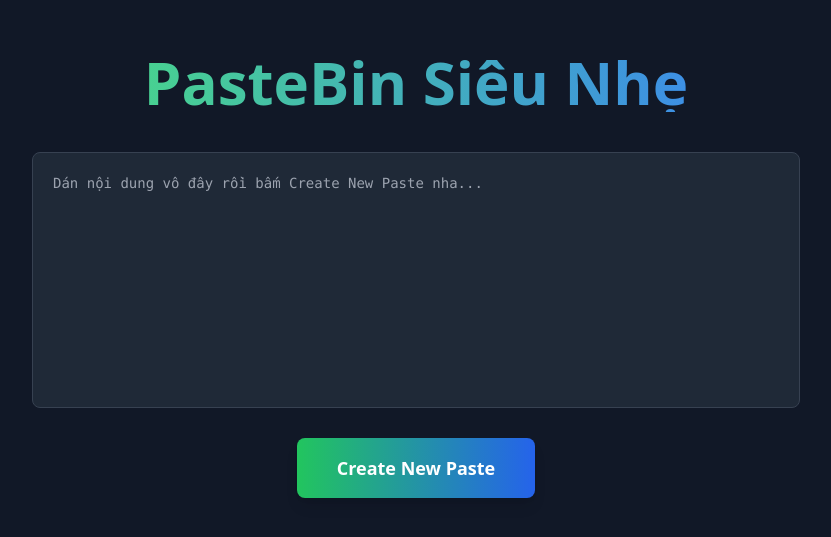
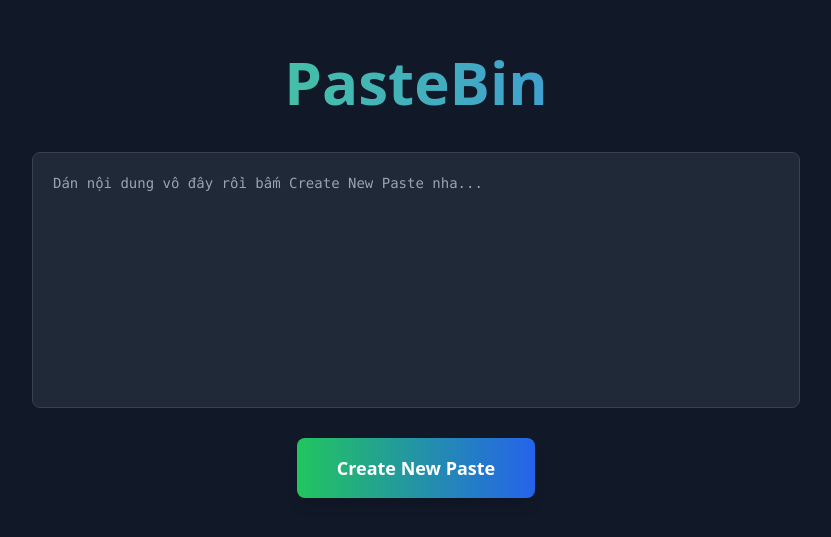
Before and after one commit to Hoanqson/my-pastebin, a Next.js app: page / in a window 1280 px wide. Shown: the part 125-662 px from the top of the page, without its empty margins (224-1055 px from the left). Built offline with nearby package versions, Linux system fonts and the light colour scheme.

Commit message:
Update page.js

```diff
--- a/app/page.js
+++ b/app/page.js
@@ -32,7 +32,7 @@
     <div className="min-h-screen flex items-center justify-center p-4 bg-gray-900">
       <div className="max-w-3xl w-full">
         <h1 className="text-5xl md:text-6xl font-bold text-center mb-10 bg-gradient-to-r from-green-400 to-blue-500 bg-clip-text text-transparent">
-          PasteBin Siêu Nhẹ
+          PasteBin
         </h1>
 
         <textarea
```
